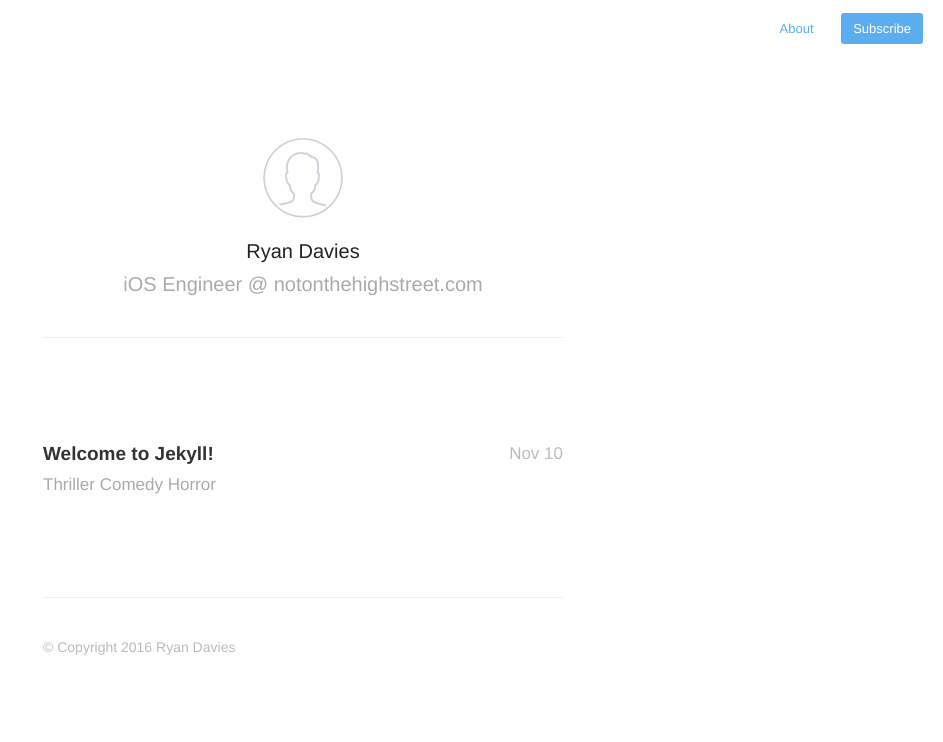
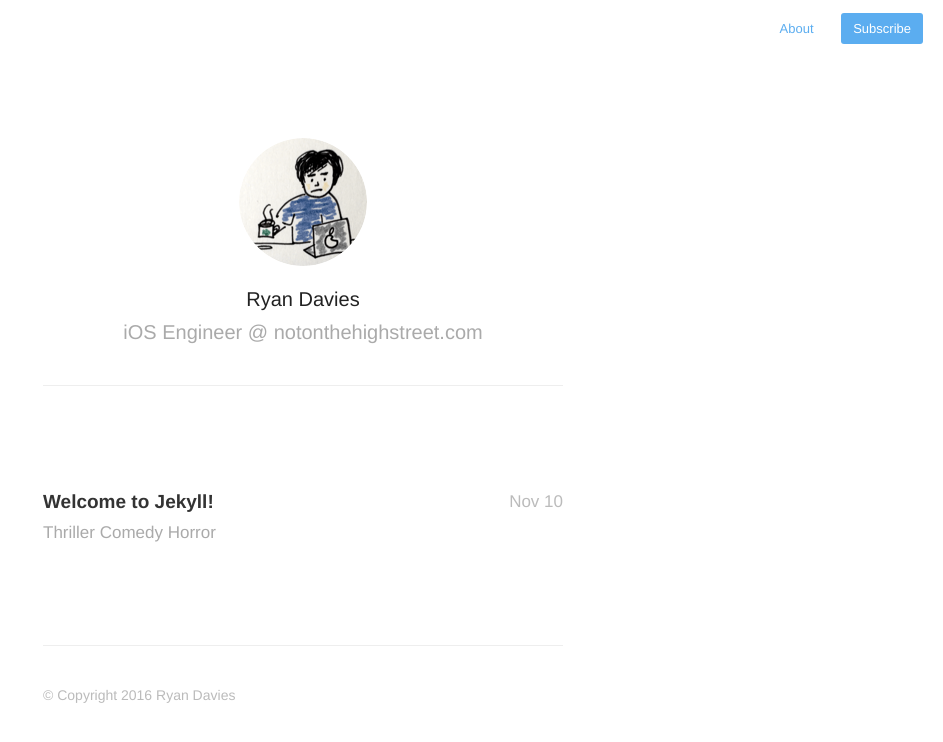
Before and after one commit to iotize/iotize.github.io, a Jekyll site: the page built from index.html, in a window 1280 px wide. Shown: the top 742 px of the page, without its empty margins (337-1280 px from the left). Built offline with Jekyll 4.4.1, drawn with Linux system fonts in a browser that asks for light colours; nearby versions of some CDN libraries; the list of posts is cut into pages by our own code.

Commit message:
Add avatar
Includes changing avatar sizes to make it bigger than the theme default.

```diff
--- a/assets/css/style.css
+++ b/assets/css/style.css
@@ -85,8 +85,8 @@ h2 {
 
 .profile #avatar {
 	display: inline-block;
-	width: 80px;
-	height: 80px;
+	width: 128px;
+	height: 128px;
 	border-radius: 50%;
 	margin-bottom: 20px;
 }
```
Also changed, not shown: assets/images/avatar.png, assets/images/avatar@2x.png.
